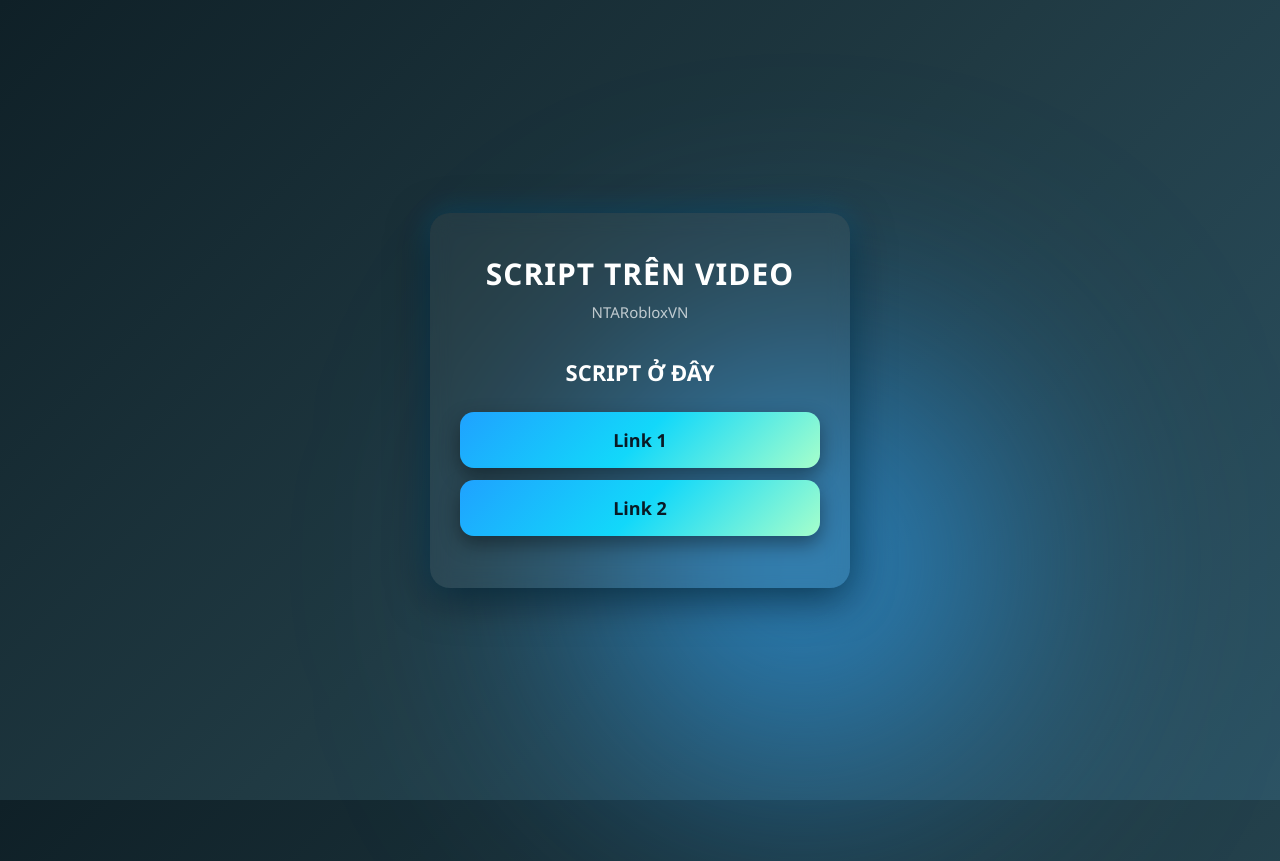
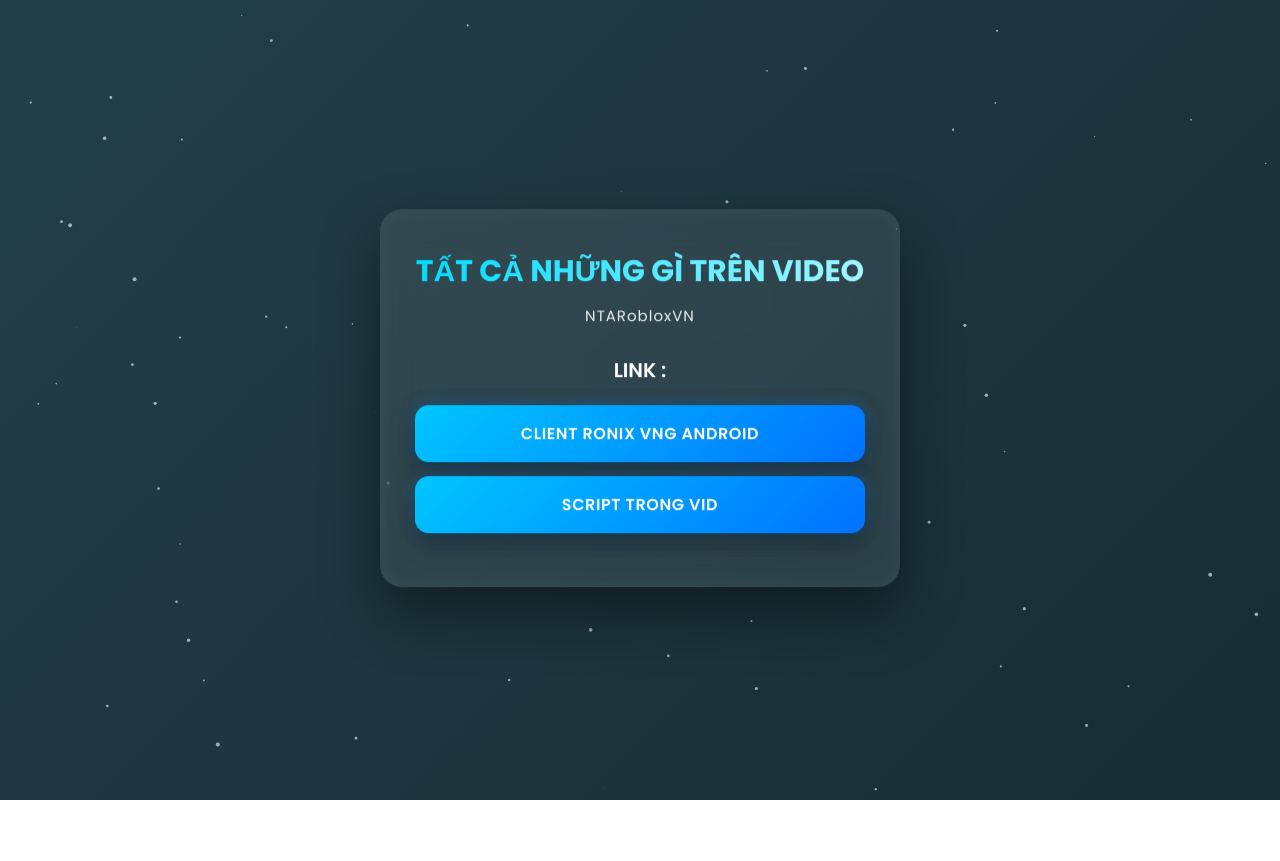
Before and after one commit to ntarobloxvn/hack, a plain HTML site: page index.html in a window 1280 px wide. After the commit the page ends 800 px from the top, so only its background shows below. Drawn offline with Linux system fonts and the light colour scheme.

Commit message:
Update index.html

```diff
--- a/index.html
+++ b/index.html
@@ -3,7 +3,10 @@
 <head>
 <meta charset="UTF-8">
 <meta name="viewport" content="width=device-width, initial-scale=1.0">
-<title>Script Web</title>
+
+<title>NTARobloxVN</title>
+
+<link href="https://fonts.googleapis.com/css2?family=Poppins:wght@300;400;600;700&display=swap" rel="stylesheet">
 
 <style>
 
@@ -11,53 +14,63 @@
 margin:0;
 padding:0;
 box-sizing:border-box;
-font-family: "Segoe UI", sans-serif;
+font-family:'Poppins',sans-serif;
 }
 
 body{
 height:100vh;
 display:flex;
+justify-content:center;
 align-items:center;
-justify-content:center;
-background: linear-gradient(135deg,#0f2027,#203a43,#2c5364);
 overflow:hidden;
 color:white;
+background:linear-gradient(-45deg,#0f2027,#203a43,#2c5364,#3a7bd5);
+background-size:400% 400%;
+animation:gradientMove 12s ease infinite;
 }
 
-/* background glow animation */
+/* Animated Gradient */
 
-body::before{
-content:"";
-position:absolute;
-width:600px;
-height:600px;
-background:radial-gradient(circle,#2ea8ff,transparent 70%);
-filter:blur(120px);
-animation:float 8s infinite alternate;
+@keyframes gradientMove{
+0%{background-position:0% 50%}
+50%{background-position:100% 50%}
+100%{background-position:0% 50%}
 }
 
-@keyframes float{
-from{transform:translate(-200px,-200px)}
-to{transform:translate(200px,200px)}
+/* Particles */
+
+#particles{
+position:fixed;
+top:0;
+left:0;
+width:100%;
+height:100%;
+z-index:-1;
 }
 
-/* container */
+/* Container */
 
 .container{
 width:90%;
-max-width:420px;
+max-width:520px;
+padding:40px 35px;
+border-radius:22px;
+
+background:rgba(255,255,255,0.08);
+backdrop-filter:blur(18px);
+
+box-shadow:
+0 25px 60px rgba(0,0,0,0.45),
+inset 0 0 20px rgba(255,255,255,0.05);
+
 text-align:center;
-padding:40px 30px;
-border-radius:20px;
-background:rgba(255,255,255,0.05);
-backdrop-filter:blur(10px);
-box-shadow:
-0 10px 40px rgba(0,0,0,0.6),
-0 0 30px rgba(0,170,255,0.3);
-animation:fadeIn 1.2s ease;
+
+animation:fadeUp 1s ease;
 }
 
-@keyframes fadeIn{
+/* Fade animation */
+
+@keyframes fadeUp{
 from{
 opacity:0;
 transform:translateY(30px);
@@ -68,73 +81,121 @@
 }
 }
 
-/* title */
+/* Title */
 
-.main-title{
+.title{
 font-size:30px;
 font-weight:700;
-margin-bottom:8px;
+margin-bottom:10px;
+
+background:linear-gradient(90deg,#00dbff,#a2f7ff);
+-webkit-background-clip:text;
+color:transparent;
+}
+
+/* Subtitle */
+
+.subtitle{
+opacity:.9;
+margin-bottom:28px;
+font-size:15px;
 letter-spacing:1px;
 }
 
-.sub{
-font-size:15px;
-opacity:0.7;
-margin-bottom:35px;
+/* Link title */
+
+.link-title{
+font-size:20px;
+font-weight:600;
+margin-bottom:20px;
 }
 
-/* content title */
-
-.content-title{
-font-size:22px;
-margin-bottom:25px;
-font-weight:600;
-}
-
-/* buttons */
+/* Buttons */
 
 .btn{
 display:block;
 width:100%;
 padding:16px;
-margin:12px 0;
-border:none;
+
+margin:14px 0;
+
 border-radius:14px;
-font-size:18px;
+text-decoration:none;
 font-weight:600;
-cursor:pointer;
-background:linear-gradient(135deg,#1fa2ff,#12d8fa,#a6ffcb);
-color:#0a1a25;
-box-shadow:0 8px 20px rgba(0,0,0,0.4);
+letter-spacing:.6px;
+
+background:linear-gradient(135deg,#00c6ff,#0072ff);
+color:white;
+
+position:relative;
+overflow:hidden;
+
+box-shadow:
+0 10px 25px rgba(0,0,0,0.35),
+0 0 15px rgba(0,140,255,0.35);
+
 transition:all .3s ease;
 }
 
+/* Hover */
+
 .btn:hover{
-transform:translateY(-4px) scale(1.03);
+transform:scale(1.06);
 box-shadow:
-0 15px 35px rgba(0,0,0,0.6),
-0 0 20px rgba(0,200,255,0.8);
+0 15px 40px rgba(0,0,0,0.5),
+0 0 25px rgba(0,180,255,0.9);
 }
 
-.btn:active{
-transform:scale(0.96);
+/* Ripple effect */
+
+.btn span{
+position:relative;
+z-index:2;
 }
 
-/* mobile optimization */
+.btn::after{
+content:"";
+position:absolute;
+width:120px;
+height:120px;
+background:rgba(255,255,255,0.4);
+border-radius:50%;
+transform:scale(0);
+opacity:0;
+transition:.6s;
+}
 
-@media (max-width:480px){
+.btn:active::after{
+transform:scale(3);
+opacity:0;
+transition:0s;
+}
 
-.main-title{
+/* Floating */
+
+.container{
+animation:
+fadeUp 1s ease,
+floating 6s ease-in-out infinite;
+}
+
+@keyframes floating{
+0%{transform:translateY(0)}
+50%{transform:translateY(-8px)}
+100%{transform:translateY(0)}
+}
+
+/* Responsive */
+
+@media(max-width:500px){
+
+.title{
 font-size:24px;
 }
 
-.content-title{
-font-size:20px;
-}
-
 .btn{
-font-size:16px;
 padding:14px;
+font-size:14px;
 }
 
 }
@@ -144,31 +205,89 @@
 
 <body>
 
+<canvas id="particles"></canvas>
+
 <div class="container">
 
-<div class="main-title">
-SCRIPT TRÊN VIDEO
+<div class="title">
+TẤT CẢ NHỮNG GÌ TRÊN VIDEO
 </div>
 
-<div class="sub">
+<div class="subtitle">
 NTARobloxVN
 </div>
 
-<div class="content-title">
-SCRIPT Ở ĐÂY
+<div class="link-title">
+LINK :
 </div>
 
-<button class="btn"
-onclick="window.open('https://pastefy.app/gQOsRqKh/raw')">
-Link 1
-</button>
+<a class="btn" href="https://www.mediafire.com/file/gi82oiy9qk0fyob/Ronix_VN-2.710.706_Up.apk/file" target="_blank">
+<span>CLIENT RONIX VNG ANDROID</span>
+</a>
 
-<button class="btn"
-onclick="window.open('https://pastefy.app/j42AOA4W/raw')">
-Link 2
-</button>
+<a class="btn" href="https://pastefy.app/bsq32wjA/raw" target="_blank">
+<span>SCRIPT TRONG VID</span>
+</a>
 
 </div>
 
+<script>
+
+/* Simple particles */
+
+const canvas = document.getElementById("particles");
+const ctx = canvas.getContext("2d");
+
+canvas.width = window.innerWidth;
+canvas.height = window.innerHeight;
+
+let particles=[];
+
+for(let i=0;i<80;i++){
+
+particles.push({
+x:Math.random()*canvas.width,
+y:Math.random()*canvas.height,
+r:Math.random()*2,
+dx:(Math.random()-.5)*0.5,
+dy:(Math.random()-.5)*0.5
+})
+
+}
+
+function animate(){
+
+ctx.clearRect(0,0,canvas.width,canvas.height)
+
+particles.forEach(p=>{
+
+p.x+=p.dx
+p.y+=p.dy
+
+if(p.x<0||p.x>canvas.width) p.dx*=-1
+if(p.y<0||p.y>canvas.height) p.dy*=-1
+
+ctx.beginPath()
+ctx.arc(p.x,p.y,p.r,0,Math.PI*2)
+ctx.fillStyle="rgba(255,255,255,0.6)"
+ctx.fill()
+
+})
+
+requestAnimationFrame(animate)
+
+}
+
+animate()
+
+window.addEventListener("resize",()=>{
+
+canvas.width=window.innerWidth
+canvas.height=window.innerHeight
+
+})
+
+</script>
+
 </body>
 </html>
```
